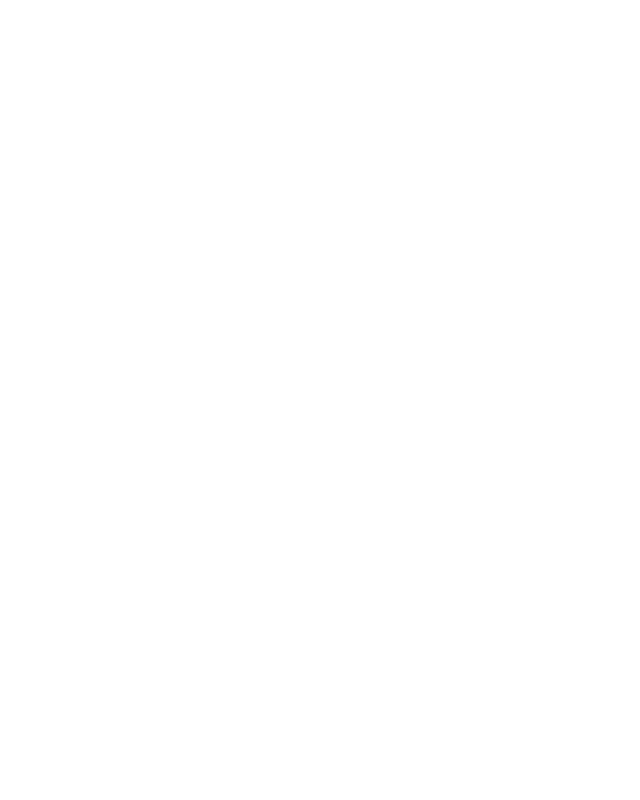
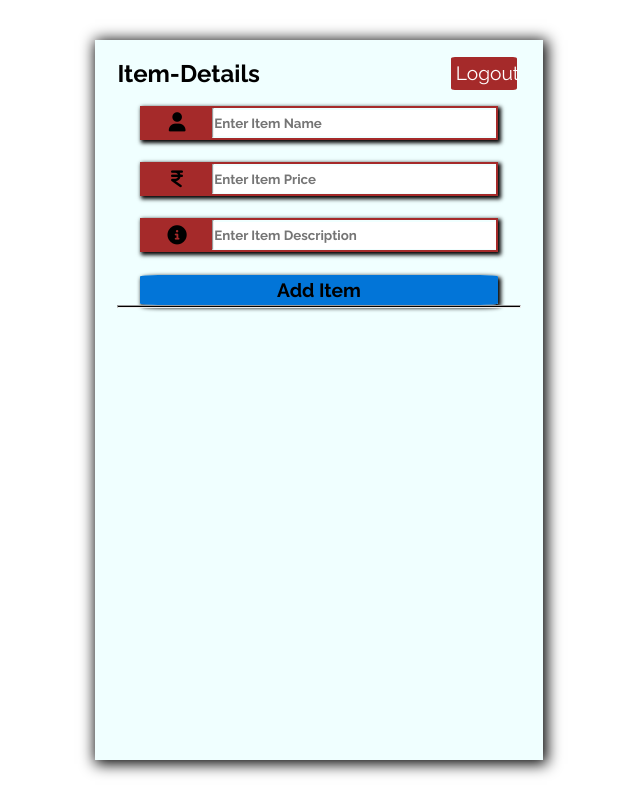
Before and after one commit to surjayanjati/-usermanagementfrontend, a React (Create React App) app: page /itemdetails in a window 1280 px wide. Before the commit this address had no page. Shown: the whole page, without its empty margins (321-961 px from the left). Built offline with nearby package versions, Linux system fonts and the light colour scheme.

Commit message:
Item Add Commit

```diff
--- a/package.json
+++ b/package.json
@@ -2,12 +2,13 @@
   "name": "my-app",
   "version": "0.1.0",
   "private": true,
-  "proxy":"http://localhost:7890",
+  "proxy": "http://localhost:7890",
   "dependencies": {
     "@testing-library/jest-dom": "^5.16.5",
     "@testing-library/react": "^13.4.0",
     "@testing-library/user-event": "^13.5.0",
     "react": "^18.2.0",
+    "react-cookie": "^4.1.1",
     "react-dom": "^18.2.0",
     "react-redux": "^8.0.5",
     "react-router-dom": "^6.8.2",
--- a/public/index.html
+++ b/public/index.html
@@ -15,6 +15,7 @@
       user's mobile device or desktop. See https://developers.google.com/web/fundamentals/web-app-manifest/
     -->
     <link rel="manifest" href="%PUBLIC_URL%/manifest.json" />
+    <script src="https://kit.fontawesome.com/fe459fdc23.js" crossorigin="anonymous"></script>
     <!--
       Notice the use of %PUBLIC_URL% in the tags above.
       It will be replaced with the URL of the `public` folder during the build.
--- a/src/Main.js
+++ b/src/Main.js
@@ -4,7 +4,7 @@
 import SignupPage from "./components/SignupPage";
 import LoginPage from "./components/LoginPage";
 import DataLoadingPage from "./components/DataLoadingPage";
-
+import ItemDetails from "./components/ItemDetails";
 
 
 
@@ -15,7 +15,7 @@
         <Routes>
             <Route exact path="/signup" element={<SignupPage/>}/>
             <Route exact path="/login" element={<LoginPage/>}/>
-            <Route exact path="/loading" element={<DataLoadingPage/>}/>
+             <Route path="/itemdetails" element={<ItemDetails/>}/>
         </Routes>
         </>
     )
--- /dev/null
+++ b/src/components/ItemDetails.jsx
@@ -0,0 +1,101 @@
+/// Importing The Css --------------------------------------------------------------------------------->
+import { useState } from "react";
+import { useCookies } from "react-cookie";
+import { useNavigate } from "react-router-dom";
+import "../public/css/notes.css";
+
+/// Function For The CurdBox--------------------------------------------------------------------------->
+function ItemDetails() {
+const [initialFormValue,setFormValue]=useState({
+  item:"",
+  price:"",
+  description:""
+});
+const [cookies,setCookie,removeCookie]=useCookies(["loginCookie"]);
+const navigate=useNavigate();
+// Function For InputEvent_____________________________/
+function inputEvent(e){
+    const {name,value}=e.target;
+    setFormValue((preValue)=>{
+      return {
+        ...preValue,
+        [name]:value
+      }
+    })
+}
+/// Function For Additem Request ______________________/
+async function addItem(){
+  const itemId=Math.floor((Math.random()*100)*Date.now());
+  const data=JSON.stringify({itemId:itemId,name:initialFormValue.item,price:initialFormValue.price,description:initialFormValue.description});
+  const response=await fetch("/usermanagementsystem/api/v1/users/additems",{
+     method:"POST",
+     headers:{
+      "Content-type":"Application/json",
+       "access-token":cookies.loginCookie
+     },
+     body:data,
+  });
+  const responseData=await response.json();
+  if(responseData.success===true){
+    alert(responseData.msg);
+  }else if(responseData.status===401){
+    navigate("/login");
+  }else if(responseData.success===false){
+    alert(responseData.msg);
+  }
+}
+  return (
+    <>
+      <div className="whole-containeri">
+        <div className="main-boxi">
+          <div id="box1i">
+            <div className="box1-firstboxi">
+
+              <h2>Item-Details</h2>
+            </div>
+            <div className="box1-firstboxi">
+              <button id="logoutBtn">Logout</button>
+            </div>
+          </div>
+          <div id="box2i">
+            <div className="form-element-boxi">
+              <div className="input-box1">
+              <i class="fa-solid fa-user"></i>
+              </div>
+              <hr />
+              <div className="input-box2">
+                <input type="text" placeholder="Enter Item Name" name="item" onChange={inputEvent} />
+              </div>
+            </div>
+            <div className="form-element-boxi">
+              <div className="input-box1">
+              <i class="fa-solid fa-indian-rupee-sign"></i>
+              </div>
+              <hr />
+              <div className="input-box2">
+                <input type="number" placeholder="Enter Item Price" name="price" onChange={inputEvent} />
+              </div>
+            </div>
+            <div className="form-element-boxi">
+              <div className="input-box1">
+              <i class="fa-solid fa-circle-info"></i>
+              </div>
+              <hr />
+              <div className="input-box2">
+                <input type="text" placeholder="Enter Item Description" name="description" onChange={inputEvent} />
+              </div>
+            </div>
+
+            <div id="button-divi">
+              <button onClick={addItem}>Add Item</button>
+            </div>
+          </div>
+          <hr id="notesseparater" />
+          <div className="box3"></div>
+        </div>
+      </div>
+    </>
+  );
+}
+
+export default ItemDetails;
--- a/src/components/LoginPage.jsx
+++ b/src/components/LoginPage.jsx
@@ -43,7 +43,8 @@
         const responseData=await response.json();
         switch (responseData.success) {
             case true:
-                alert(responseData.msg)
+                alert(responseData.msg);
+                navigate("/itemdetails");
                 break;
             case false:
              setResponseData(responseData.msg);
--- /dev/null
+++ b/src/public/css/notes.css
@@ -0,0 +1,238 @@
+/* Main Box Styling For The Container      */
+
+.whole-containeri{
+    height: 100%;
+    width: 100%;
+    position: absolute;
+    display: flex;
+    flex-direction: column;
+    justify-content: center;
+    align-items: center;
+  }
+  .main-boxi{
+      height: 90%;
+      width: 35%;
+      background-color: azure;
+      box-shadow: 2px 2px 14px 2px black;
+      display: flex;
+      flex-direction: column;
+      align-items: center;
+  }
+  /* Media query For Main-Box Div*/
+  @media  screen and (max-width:1000px) {
+      .main-boxi{
+          width: 40%;
+      }
+  }
+  @media screen and (max-width:870px) {
+      .main-boxi{
+          width: 40%;
+      }
+  }
+  @media screen and (max-width:600px) {
+      .main-boxi{
+          width: 80%;
+      }
+  }
+  @media screen and (max-width:450px) {
+      .main-boxi{
+          width: 100%;
+      }
+  }
+
+  /* Styling For The Logo Box */
+
+  #box1i{
+      height: 10%;
+      width: 90%;
+      display: flex;
+      flex-direction:row;
+      justify-content: space-between;
+
+  }
+  .box1-firstboxi{
+    display: flex;
+    flex-direction: column;
+    justify-content: center;
+    align-items: center;
+  }
+  #box1i #circle-boxi{
+      height: 50%;
+      width: 70%;
+      display: flex;
+      justify-content: center;
+      align-items: center;
+   border-radius: 50%;
+
+      background-color: brown;
+  }
+  #box1i #circle-boxi i{
+     font-size: 2rem;
+  }
+  #logoutBtn{
+    width: 90%;
+    height: 50%;
+    font-size: 1.2rem;
+    background-color: brown;
+    color: white;
+    border: 5px solid brown;
+    border-radius: 6%;
+    cursor: pointer;
+  }
+
+  /* Box 2 Styling  */
+
+  #box2i {
+      height: 30%;
+      width: 100%;
+      display: flex;
+      flex-direction: column;
+      align-items: center;
+  }
+  #box2i form{
+      height: 100%;
+      width: 100%;
+      display: flex;
+      flex-direction: column;
+      justify-content: center;
+     align-items: center;
+  }
+
+  /* Styling Of Form Element Box */
+
+  .form-element-boxi{
+    margin-bottom: 5%;
+    height: 35%;
+    width: 80%;
+    border: 2px solid brown;
+    box-shadow: 2px 2px 4px 1px black;
+    display: flex;
+    flex-direction: row;
+  }
+
+  /* Form Inside Box Element Div styling */
+
+  .input-box1{
+      height: 100%;
+      width: 20%;
+      display: flex;
+      flex-direction: row;
+      justify-content: center;
+      align-items: center;
+      background-color: brown;
+  }
+  .input-box1 i{
+    font-size: 1.2rem;
+  }
+  .input-box2{
+      height: 100%;
+      width: 80%;
+      display: flex;
+      flex-direction: row;
+      justify-content: center;
+      align-items: center;
+  }
+
+
+  .input-box2 input{
+      height: 90%;
+      width: 100%;
+
+      outline: none;
+      border: none;
+      font-weight: 900;
+  color: black;
+
+  }
+
+  /* For Third Element Div Styling  */
+
+  #button-divi {
+
+      height: 25%;
+      width: 80%;
+      border-radius: 5%;
+      box-shadow: 2px 2px 4px 1px black;
+      border: 4px solid #0275d8;
+  }
+  #button-divi button {
+    height: 100%;
+    width: 100%;
+    outline: none;
+    border: none;
+    cursor: pointer;
+    background-color: #0275d8;
+    font-size: 1.2rem;
+    font-weight: 600;
+
+  }
+
+  /* Box 3 Styling------------------------------------------  */
+
+  #box3{
+      height: 15%;
+      width: 100%;
+      display: flex;
+      flex-direction: column;
+      justify-content: center;
+      align-items: center;
+
+
+  }
+  #box3 p{
+      font-weight: 600;
+  }
+  #box3 a{
+      list-style: none;
+      text-decoration: none;
+      color: brown;
+  }
+  #box3 #server-msg{
+      font-size: 0.8rem;
+  }
+  #notesseparater{
+
+    color: black;
+    width: 90%;
+    background-color: black;
+    padding-bottom: 1px;
+
+  }
+
+  /* Box 3 Notes Showinng Box Styling ----------------------------------*/
+  .box3{
+    height: 65%;
+    width: 100%;
+    display: flex;
+    flex-direction: column;
+    align-items: center;
+    margin-top: 5%;
+  }
+  .box3-notebox{
+    height: 15%;
+    width: 96%;
+
+    margin-bottom: 1%;
+    display: flex;
+    flex-direction: row;
+    justify-content: center;
+  }
+   .textbox{
+  width: 70%;
+  display: flex;
+  margin-left: 1%;
+  flex-direction: row;
+
+  align-items: center;
+  }
+  .buttonbox{
+  width: 15%;
+  display: flex;
+  flex-direction: row;
+  justify-content: center;
+  align-items: center;
+  }
+  .buttonbox i{
+   font-size: 1.5rem;
+   cursor: pointer;
+    }
```
Also changed, not shown: 1 other file (tests, documents, lock files or other folders).
